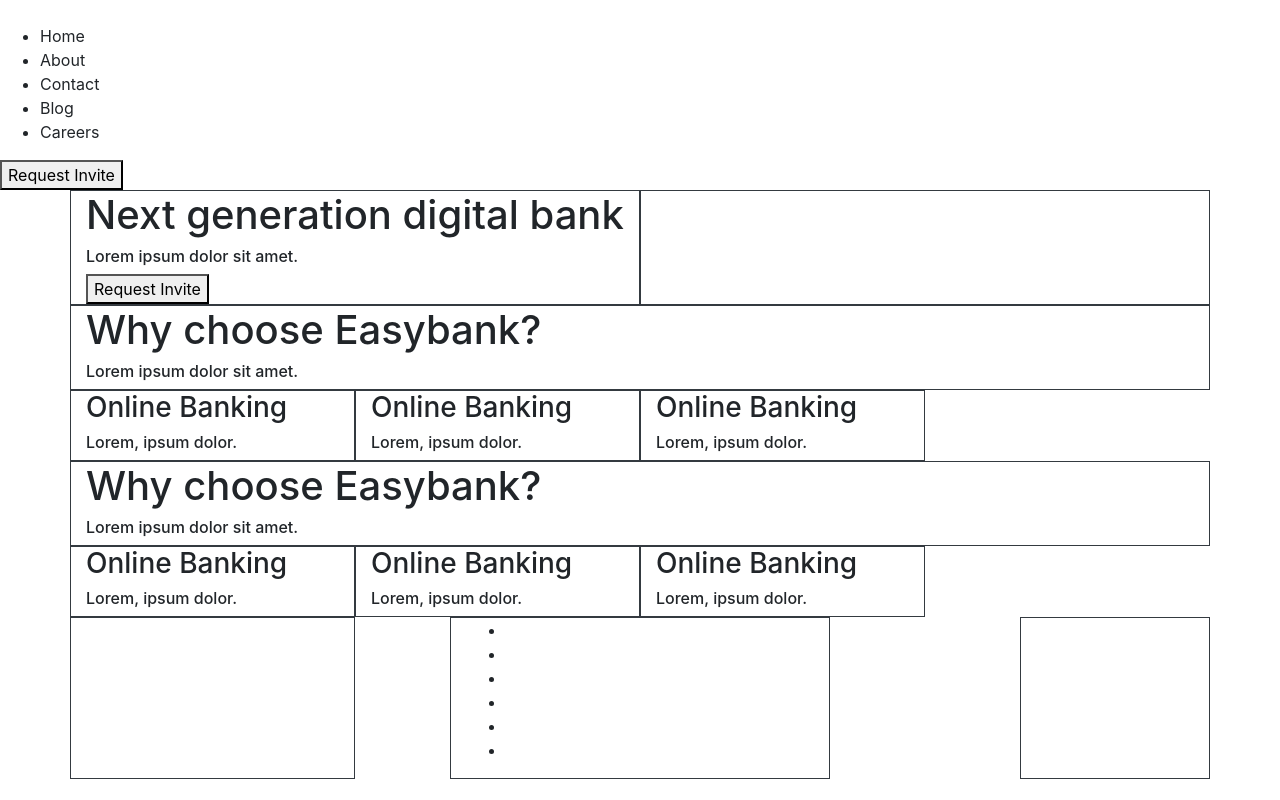
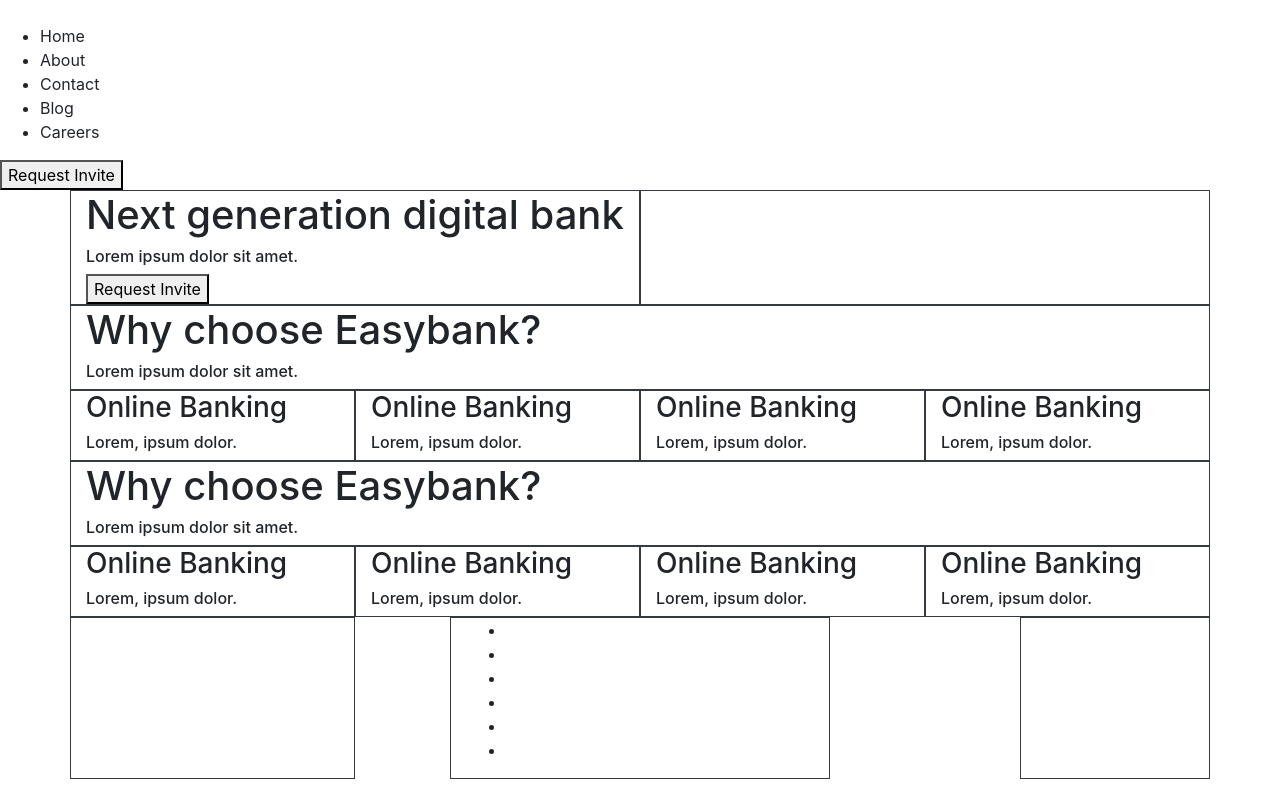
Before and after one commit to isillaure/moduleFront-Python, a plain HTML site: page s10-layout-bootstrap/index.html in a window 1280 px wide. Drawn offline with nearby package versions, Linux system fonts and the light colour scheme.

Commit message:
Layout corrections

```diff
--- a/s10-layout-bootstrap/index.html
+++ b/s10-layout-bootstrap/index.html
@@ -68,6 +68,10 @@
                         <h3>Online Banking</h3>
                         <h6>Lorem, ipsum dolor.</h6>
                     </div>
+                    <div class="col-12 col-lg-3 border border-dark">
+                        <h3>Online Banking</h3>
+                        <h6>Lorem, ipsum dolor.</h6>
+                    </div>
                 </div>
             </div>
         </div>
@@ -81,6 +85,10 @@
                             <h1>Why choose Easybank?</h1>
                             <h6>Lorem ipsum dolor sit amet.</h6>
                         </section>
+                    </div>
+                    <div class="col-12 col-lg-3 border border-dark">
+                        <h3>Online Banking</h3>
+                        <h6>Lorem, ipsum dolor.</h6>
                     </div>
                     <div class="col-12 col-lg-3 border border-dark">
                         <h3>Online Banking</h3>
```
